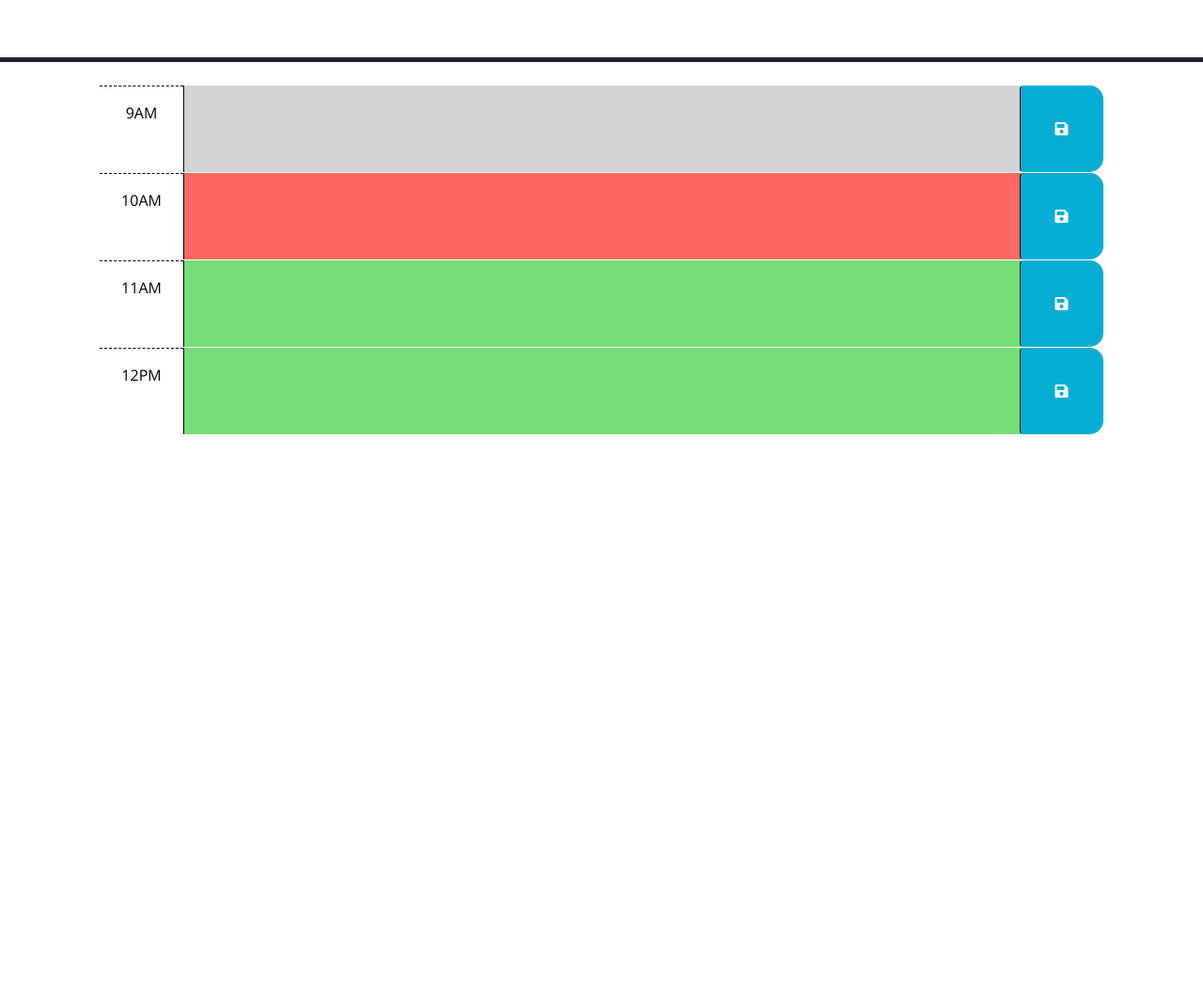
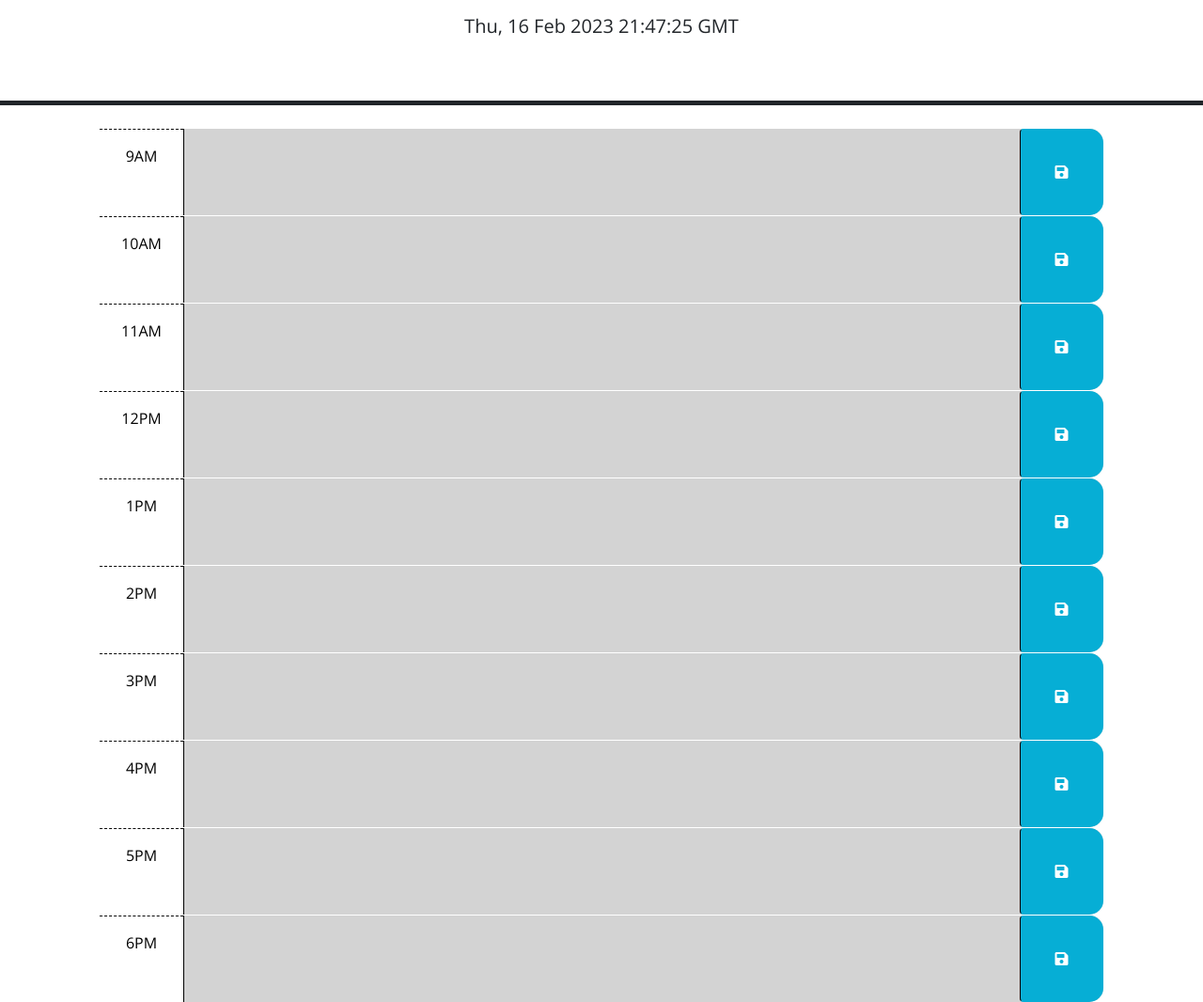
Before and after one commit to BobbyCharms/work-day-scheduler, a plain HTML site: page index.html in a window 1280 px wide. Shown: the part 166-1232 px from the top of the page at 94% size. Before the commit the page ends 800 px from the top, so only its background shows below. Drawn offline with nearby package versions, Linux system fonts and the light colour scheme.

Commit message:
adds timestamp, coloring to hours

```diff
--- a/Develop/script.js
+++ b/Develop/script.js
@@ -1,17 +1,48 @@
 // Wrap all code that interacts with the DOM in a call to jQuery to ensure that
 // the code isn't run until the browser has finished rendering all the elements
 // in the html.
-let currentHour
-let blockHour
+let currentTime = dayjs().hour();
+let currentDay = document.querySelector('#currentDay');
+
+$("#currentDay").text(dayjs());
+console.log(currentDay)
+
 $('.time-block').each(function() {
-  if(blockHour > currentHour)) {
+  let currentHour = parseInt(this.id.split("-")[1]);
+  console.log(currentHour)
 
-  } else if () {
+  if(currentTime > currentHour) {
+    $(this).addClass("past");
+    $(this).removeClass("future");
+    $(this).removeClass("present");
+} else if (currentTime === currentHour) {
+    $(this).addClass("present");
+    $(this).removeClass("past");
+    $(this).removeClass("future");
+} else {
+    $(this).addClass("future");
+    $(this).removeClass("past");
+    $(this).removeClass("present");
+}
+});
 
-  } else {
+$('.saveBtn').on("click", function() {
+  let notes = $(this).siblings(".description").val();
+  let hourNote = $(this).parent().attr("id");
+  localStorage.setItem(hourNote, notes);
+})
 
-  }
-  // 1. define the current hour, properly displaying hours through the day
+$("#hour-09 .description").val(localStorage.getItem("hour-09"));
+$("#hour-10 .description").val(localStorage.getItem("hour-10"));
+$("#hour-11 .description").val(localStorage.getItem("hou-11"));
+$("#hour-12 .description").val(localStorage.getItem("hour-12"));
+$("#hour-13 .description").val(localStorage.getItem("hour-13"));
+$("#hour-14 .description").val(localStorage.getItem("hour-14"));
+$("#hour-15 .description").val(localStorage.getItem("hour-15"));
+$("#hour-16 .description").val(localStorage.getItem("hour-16"));
+$("#hour-17 .description").val(localStorage.getItem("hour-17"));
+$("#hour-18 .description").val(localStorage.getItem("hour-18"));
+// 1. define the current hour, properly displaying hours through the day
   // 2. allow the user to save notes within individual timeblocks, have the data save to local storage, and utilize local storage each time the page loads to have persistent data
   // 3. display the current date in the header
 
@@ -35,4 +66,3 @@ $('.time-block').each(function() {
   // attribute of each time-block be used to do this?
   //
   // TODO: Add code to display the current date in the header of the page.
-});
--- a/Develop/index.html
+++ b/index.html
@@ -18,7 +18,7 @@
       href="https://fonts.googleapis.com/css?family=Open+Sans&display=swap"
       rel="stylesheet"
     />
-    <link rel="stylesheet" href="style.css" />
+    <link rel="stylesheet" href="./Develop/style.css" />
     <title>Work Day Scheduler</title>
   </head>
 
@@ -74,6 +74,54 @@
         </button>
       </div>
 
+      <div id="hour-13" class="row time-block">
+        <div class="col-2 col-md-1 hour text-center py-3">1PM</div>
+        <textarea class="col-8 col-md-10 description" rows="3"> </textarea>
+        <button class="btn saveBtn col-2 col-md-1" aria-label="save">
+          <i class="fas fa-save" aria-hidden="true"></i>
+        </button>
+      </div>
+
+      <div id="hour-14" class="row time-block">
+        <div class="col-2 col-md-1 hour text-center py-3">2PM</div>
+        <textarea class="col-8 col-md-10 description" rows="3"> </textarea>
+        <button class="btn saveBtn col-2 col-md-1" aria-label="save">
+          <i class="fas fa-save" aria-hidden="true"></i>
+        </button>
+      </div>
+
+      <div id="hour-15" class="row time-block">
+        <div class="col-2 col-md-1 hour text-center py-3">3PM</div>
+        <textarea class="col-8 col-md-10 description" rows="3"> </textarea>
+        <button class="btn saveBtn col-2 col-md-1" aria-label="save">
+          <i class="fas fa-save" aria-hidden="true"></i>
+        </button>
+      </div>
+
+      <div id="hour-16" class="row time-block">
+        <div class="col-2 col-md-1 hour text-center py-3">4PM</div>
+        <textarea class="col-8 col-md-10 description" rows="3"> </textarea>
+        <button class="btn saveBtn col-2 col-md-1" aria-label="save">
+          <i class="fas fa-save" aria-hidden="true"></i>
+        </button>
+      </div>
+
+      <div id="hour-17" class="row time-block">
+        <div class="col-2 col-md-1 hour text-center py-3">5PM</div>
+        <textarea class="col-8 col-md-10 description" rows="3"> </textarea>
+        <button class="btn saveBtn col-2 col-md-1" aria-label="save">
+          <i class="fas fa-save" aria-hidden="true"></i>
+        </button>
+      </div>
+
+      <div id="hour-18" class="row time-block">
+        <div class="col-2 col-md-1 hour text-center py-3">6PM</div>
+        <textarea class="col-8 col-md-10 description" rows="3"> </textarea>
+        <button class="btn saveBtn col-2 col-md-1" aria-label="save">
+          <i class="fas fa-save" aria-hidden="true"></i>
+        </button>
+      </div>
+
     <script src="https://code.jquery.com/jquery-3.4.1.min.js"></script>
     <script
       src="https://cdn.jsdelivr.net/npm/dayjs@1.11.3/dayjs.min.js"
@@ -81,6 +129,6 @@
       crossorigin="anonymous"
     ></script>
 
-    <script src="script.js"></script>
+    <script src="./Develop/script.js"></script>
   </body>
 </html>
```
